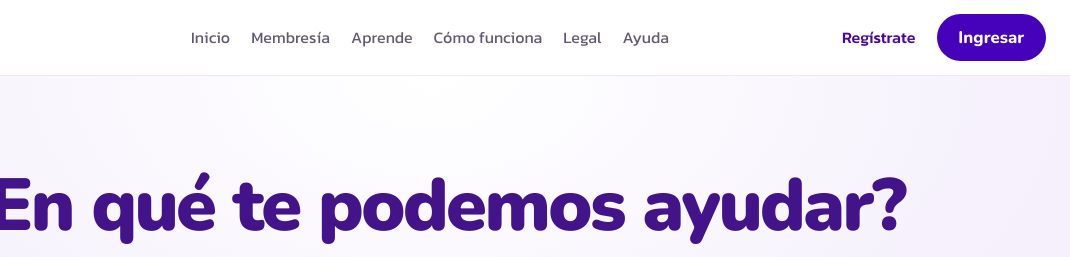
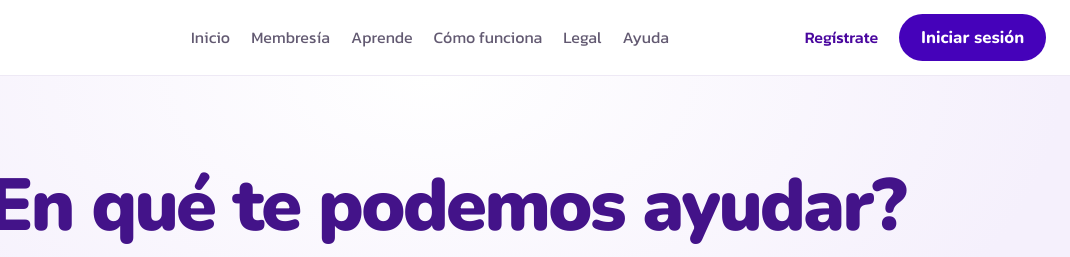
Before and after one commit to xserbia/menudocuenta, a plain HTML site: page ayuda.html in a window 1280 px wide. Shown: the top 257 px of the page, 210-1280 px from the left. Drawn offline with nearby package versions, Linux system fonts and the light colour scheme.

Commit message:
Unificar texto del acceso con la app en ayuda.html

```diff
--- a/ayuda.html
+++ b/ayuda.html
@@ -21,7 +21,7 @@
   <header class="header">
     <div class="wrap header-inner">
       <a class="brand" href="./index.html" aria-label="El Menudo Cuenta, inicio"><img src="./images/emc-logo.webp" alt="" width="540" height="99"></a>
-      <a class="button solid mobile-login" href="https://app.elmenudocuenta.com/users/log_in">Ingresar</a>
+      <a class="button solid mobile-login" href="https://app.elmenudocuenta.com/users/log_in">Iniciar sesión</a>
       <button class="menu-toggle" type="button" aria-label="Abrir menú" aria-controls="menu-principal" aria-expanded="false" hidden>
         <span class="menu-icon" aria-hidden="true"><i></i><i></i><i></i></span>
       </button>
@@ -36,7 +36,7 @@
         </nav>
         <div class="nav-actions">
           <a class="nav-register" href="https://app.elmenudocuenta.com/register">Regístrate</a>
-          <a class="button solid" href="https://app.elmenudocuenta.com/users/log_in">Ingresar</a>
+          <a class="button solid" href="https://app.elmenudocuenta.com/users/log_in">Iniciar sesión</a>
         </div>
       </div>
     </div>
```
